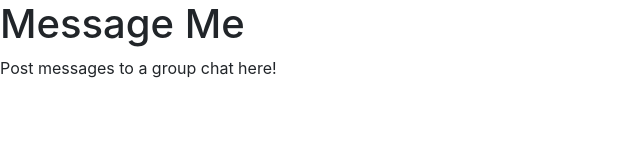
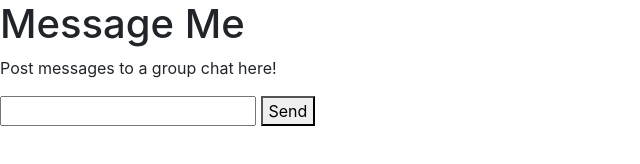
Before and after one commit to lowwrena1/messageMe, a plain HTML site: page index.html in a window 1280 px wide. Shown: the whole page, without its empty margins (0-640 px from the left). Drawn offline with nearby package versions, Linux system fonts and the light colour scheme.

Commit message:
added text box and send button

```diff
--- a/index.html
+++ b/index.html
@@ -23,6 +23,12 @@
               <h1> Message Me </h1>
               <p> Post messages to a group chat here!</p>
           </div>
+          <div id="messageContainer">
+              <form id="sendContainer">
+                  <input type="text" id="messageInput">
+                  <button type="submit" id="sendButton">Send</button>
+              </form>
+          </div>
       </header>
   </body>
 
```
